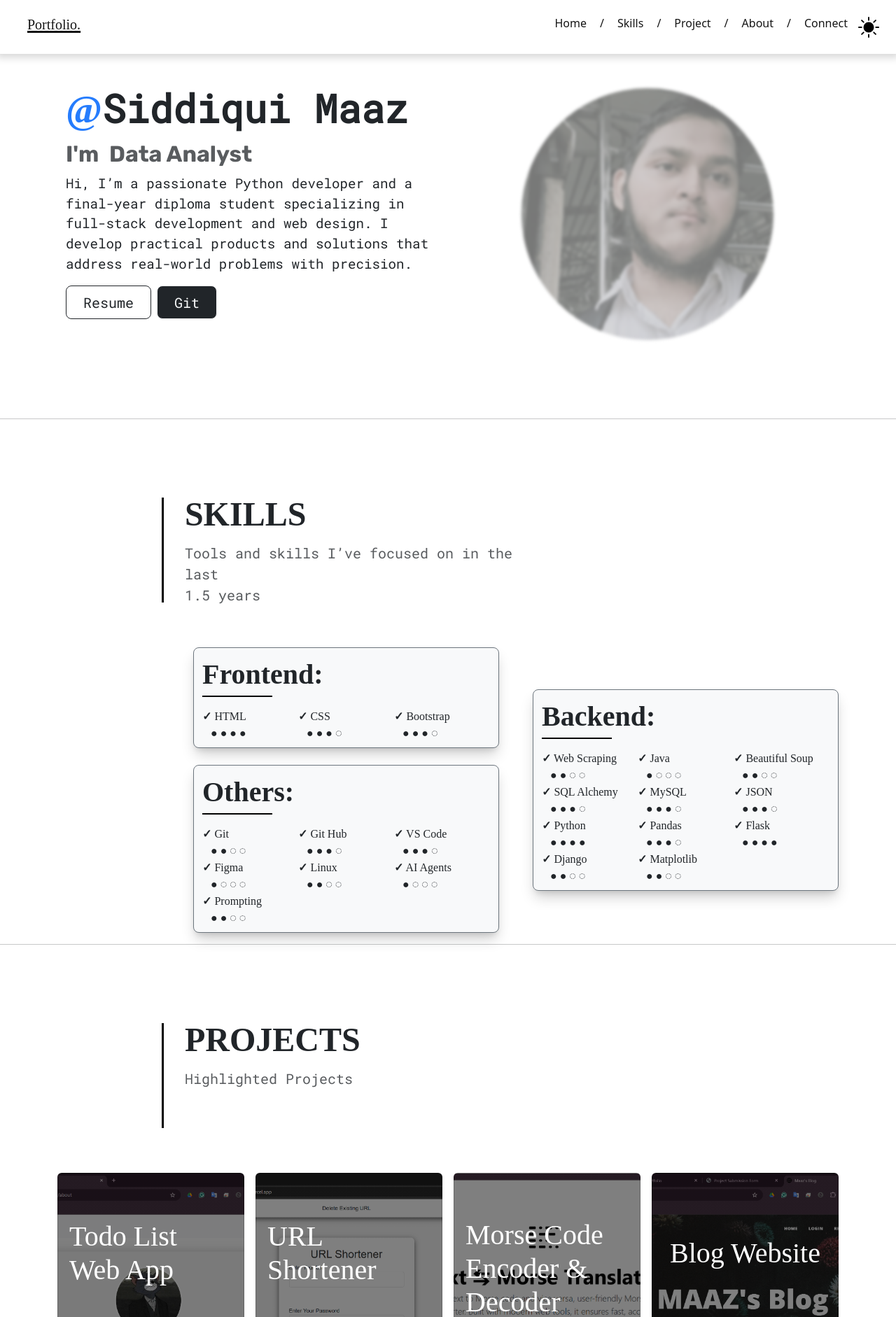
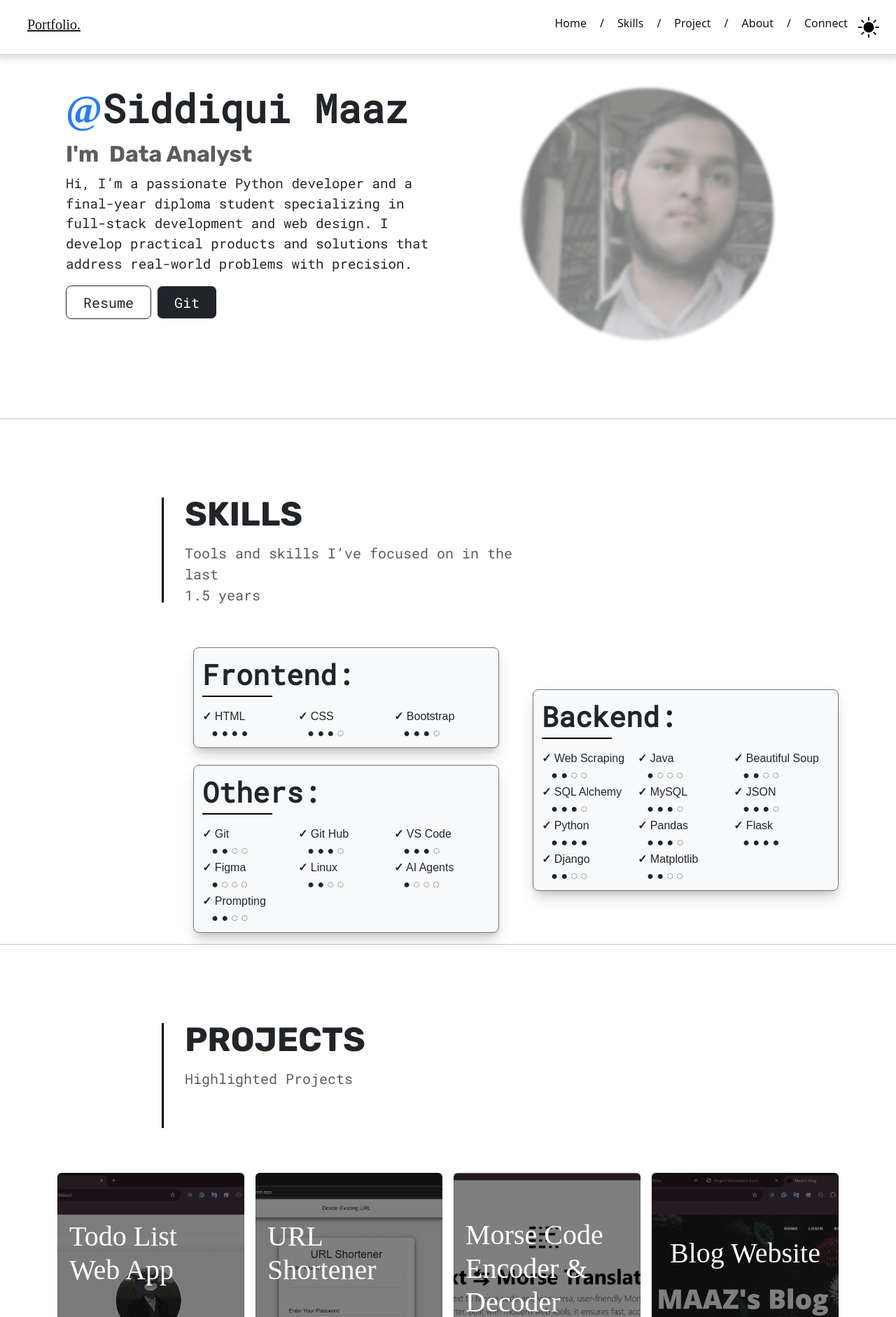
Before and after one commit to maazsiddiqui79/PORTFOLIO, a Flask app: page / in a window 1280 px wide. Shown: the top 1882 px of the page at 70% size. Run offline with Flask 3, Linux system fonts and the light colour scheme; data comes from the database, SQL or seed files in the repository; some libraries are stand-ins or nearby versions.

Commit message:
Font Style Changed

```diff
--- a/api/templates/about.html
+++ b/api/templates/about.html
@@ -1,8 +1,8 @@
 <section class="container col-xl-8">
   <div class="row py-lg-5">
     <div class="container col-xl-8 mt-5 headingborder"
-      style="font-family: Roboto Mono;">
-      <h3 class="display-5 fw-bolder lh-1 mb-3" style="font-family: Rubik bold">
+      style="font-family: 'Roboto Mono', monospace">
+      <h3 class="display-5 fw-bolder lh-1 mb-3" style="font-family: 'Rubik', sans-serif">
         ABOUT
       </h3>
       <p class="lead">A Glimpse Into My Journey</p>
@@ -10,10 +10,10 @@
   </div>
 </section>
 
-<br>
+
 <main>
 
-  <div class="container  col-12 col-md-12 col-lg-10 p-5 darkmode " style="font-family: Rubik bold;font-size:large;">
+  <div class="container  col-12 col-md-12 col-lg-10 p-5 darkmode " style="font-family: 'Montserrat', sans-serif;font-size:large;">
     <div class="row justify-content-center">
       <div class="g-2">
 
--- a/api/templates/backend.html
+++ b/api/templates/backend.html
@@ -1,17 +1,11 @@
-<main
-  style="
-    font-family: system-ui, -apple-system, BlinkMacSystemFont, 'Segoe UI',
-      Roboto, Oxygen, Ubuntu, Cantarell, 'Open Sans', 'Helvetica Neue',
-      sans-serif;
-  "
->
+<main style="font-family:  sans-serif;">
   <div
-    class="album py-2 skillsdarkmode w-100 border border-secondary rounded-3 mx-auto"style="font-family: Rubik bold;"
+    class="album py-2 skillsdarkmode w-100 border border-secondary rounded-3 mx-auto"
   >
     <div class="container">
       <p
         class="fs-1 fw-bold skillsubheadingborder"
-
+        style="font-family: 'Roboto Mono', monospace"
       >
         Backend:
       </p>
--- a/api/templates/base.html
+++ b/api/templates/base.html
@@ -108,9 +108,9 @@
           >
             <h5
               style="
-                font-family: Rubik bold;
+                font-family: Times new roman;
                 text-decoration: underline;
-                text-decoration-thickness: 3px;
+                text-decoration-thickness: 2px;
               "
             >
               Portfolio.
--- a/api/templates/connect.html
+++ b/api/templates/connect.html
@@ -37,11 +37,11 @@
   <div class="row py-lg-5">
     <div
       class="container col-xl-8 mt-5 headingborder"
-      style="font-family: Roboto Mono"
+      style="font-family: 'Roboto Mono', monospace"
     >
       <h3
         class="display-5 fw-bolder darkmodeheader lh-1 mb-3"
-        style="font-family: Rubik bold"
+        style="font-family: 'Rubik', sans-serif"
       >
         CONNECT
       </h3>
@@ -63,7 +63,7 @@
     <div class="row row-cols- row-cols-sm-12 row-cols-lg-7 row-cols-md-12 g-3">
       <h3
         class="container display-6 pt-5 fw-bolder lh-1 mb-3"
-        style="font-family: 'Cambria'"
+        style="font-family: 'Montserrat', sans-serif"
       >
         Let’s Start a Conversation
       </h3>
@@ -135,7 +135,7 @@
         </div>
         <div class="mb-3">
           <label for="msg" class="form-label"
-            ><strong style="font-family: Rubik bold">Message</strong></label
+            ><strong style="font-family: 'Rubik', sans-serif">Message</strong></label
           ><br />
           <textarea
             name="msg"
@@ -158,28 +158,29 @@
           <div class="card-body d-flex flex-column justify-content-center">
             <h3
               class="wrapper mb-4 text-center contact-box contactdetail-in-darkmode"
-              style="font-family: Rubik bold"
+              style="font-family: 'Rubik', sans-serif"
             >
               Reach Out Directly
             </h3>
 
-            <div class="row justify-content-center text-center">
+            <div class="row justify-content-center text-center"
+            >
               <!-- Left Column -->
               <div class="col-md-6 mb-3">
                 <p
                   class="contact-box contactdetail-in-darkmode"
-                  style="font-family: Roboto Mono"
+                  style="font-family: 'Montserrat', sans-serif"
                 >
-                  <strong style="font-family: Rubik bold">📞 Phone:</strong>
+                  <strong style="font-family: 'Rubik', sans-serif">📞 Phone:</strong>
                   <a href="tel:+918850281310" class="text-decoration-none"
                     >+91 88502 81310</a
                   >
                 </p>
                 <p
                   class="contact-box contactdetail-in-darkmode"
-                  style="font-family: Roboto Mono"
+                  style="font-family: 'Montserrat', sans-serif"
                 >
-                  <strong style="font-family: Rubik bold"
+                  <strong style="font-family: 'Rubik', sans-serif"
                     ><svg
                       xmlns="http://www.w3.org/2000/svg"
                       width="33"
@@ -209,9 +210,9 @@
               <div class="col-md-6 mb-3">
                 <p
                   class="contact-box contactdetail-in-darkmode"
-                  style="font-family: Roboto Mono"
+                  style="font-family: 'Montserrat', sans-serif"
                 >
-                  <strong style="font-family: Rubik bold"
+                  <strong style="font-family: 'Rubik', sans-serif"
                     ><svg
                       xmlns="http://www.w3.org/2000/svg"
                       width="33"
@@ -235,9 +236,9 @@
                 </p>
                 <p
                   class="contact-box contactdetail-in-darkmode"
-                  style="font-family: Roboto Mono"
+                  style="font-family: 'Montserrat', sans-serif"
                 >
-                  <strong style="font-family: Rubik bold">📍 Location:</strong>
+                  <strong style="font-family: 'Rubik', sans-serif">📍 Location:</strong>
                   Mumbai, Maharashtra, India
                 </p>
               </div>
@@ -250,8 +251,8 @@
 </div>
 
 <div class="album py-5">
-  <div class="container" style="font-family: Roboto Mono">
-    <h2 class="dispaly-3 wrapper text-center">Connect with Me</h2>
+  <div class="container" style="font-family: 'Rubik', sans-serif">
+    <h2 class="dispaly-3 wrapper text-center text-decoration-underline">Connect with Me</h2>
     <div
       class="wrapper d-flex flex-column flex-md-row justify-content-center align-items-center mb-3"
     >
--- a/api/templates/experience.html
+++ b/api/templates/experience.html
@@ -1,20 +1,27 @@
 <section class="container col-xl-8">
   <div class="row py-lg-5">
-    <div class="container col-xl-8 mt-5 headingborder"
-      style="font-family: Roboto Mono;">
-      <h3 class="display-5 fw-bolder darkmodeheader lh-1 mb-3" style="font-family: Rubik bold">
+    <div
+      class="container col-xl-8 mt-5 headingborder"
+      style="font-family: 'Roboto Mono', monospace"
+    >
+      <h3
+        class="display-5 darkmodeheader fw-bolder lh-1 mb-3"
+        style="font-family: 'Rubik', sans-serif"
+      >
         EXPERIENCE
       </h3>
-      <p class="lead darkmodesubheading">Practical Exposure & Professional Journey</p>
+      <p class="lead darkmodesubheading">
+        Practical Exposure & Professional Journey
+      </p>
     </div>
   </div>
 </section>
 
-<br>
+
 <main>
 
   <div class="container darkmode col-12 col-md-12 col-lg-10 p-5 x"
-    style="font-family: Rubik bold;font-size:large">
+    style="font-family: 'Montserrat', sans-serif;font-size:large;">
     <div class="row justify-content-center">
       <div class="g-2">
 
--- a/api/templates/frontend.html
+++ b/api/templates/frontend.html
@@ -1,16 +1,10 @@
-<main
-  style="
-    font-family: system-ui, -apple-system, BlinkMacSystemFont, 'Segoe UI',
-      Roboto, Oxygen, Ubuntu, Cantarell, 'Open Sans', 'Helvetica Neue',
-      sans-serif;
-  "
->
+<main style="font-family:  sans-serif;">
   <div
     class="album py-2 skillsdarkmode w-100 border border-secondary rounded-3 mx-auto"
-    style="font-family: Rubik bold"
+
   >
     <div class="container">
-      <p class="fs-1 fw-bold skillsubheadingborder">Frontend:</p>
+      <p class="fs-1 fw-bold skillsubheadingborder" style="font-family: 'Roboto Mono', monospace">Frontend:</p>
       <div class="skills-grid">
         <div>
           <span class="fs-6 fw-bold">✓</span> HTML <br />&nbsp;&nbsp;&nbsp;● ● ●
--- a/api/templates/index.html
+++ b/api/templates/index.html
@@ -146,10 +146,10 @@ block body %} {% block head %}
 <hr />
 <section class="container col-xl-8">
   <div class="row py-lg-5">
-    <div class="container col-xl-8 mt-5 headingborder" style="font-family: Roboto Mono">
+    <div class="container col-xl-8 mt-5 headingborder" style="font-family: 'Roboto Mono', monospace">
       <h3
         class="display-5 fw-bolder darkmodeheader lh-1 mb-3 "
-        style="font-family: rubik-bold"
+        style="font-family: 'Rubik', sans-serif"
       >
         DEPLOYED PROJECT
       </h3>
@@ -220,13 +220,12 @@ block body %} {% block head %}
   <div class="row py-lg-5">
     <div
       class="container col-xl-8 mt-5 headingborder"
-      style="
-        font-family: Roboto Mono;
-      "
+
+      style="font-family: 'Roboto Mono', monospace"
     >
       <h3
         class="display-5 fw-bolder darkmodeheader lh-1 mb-3"
-        style="font-family: Rubik bold"
+        style="font-family:  sans-serif;"
       >
         TRACK
       </h3>
@@ -238,19 +237,19 @@ block body %} {% block head %}
   <div class="container py-4">
     <div class="row justify-content-center text-center">
       <div class="container darkmode">
-        <div class="row text-center" style="font-family: Roboto Mono">
+        <div class="row text-center" style="font-family: 'Roboto Mono', monospace">
           <div class="stats-hover col-12 col-md-4 border shadow-lg p-4 ">
-            Project Built
+            <strong>Project Built</strong>
             <hr />
             +75
           </div>
           <div class="stats-hover col-12 col-md-4 border shadow-lg p-4 ">
-            Deployed
+            <strong>Deployed</strong>
             <hr />
             +6
           </div>
           <div class="stats-hover col-12 col-md-4 border shadow-lg p-4 ">
-            GUI Application
+            <strong>GUI Application</strong>
             <hr />
             +7
           </div>
--- a/api/templates/others.html
+++ b/api/templates/others.html
@@ -1,10 +1,10 @@
 <main
-  style="font-family: Rubik bold;">
+  style="font-family:  sans-serif;">
   <div class="album py-2 skillsdarkmode w-100 border border-secondary rounded-3 mx-auto">
 
 
     <div class="container">
-      <p class="fs-1 fw-bold skillsubheadingborder" >Others:</p>
+      <p class="fs-1 fw-bold skillsubheadingborder" style="font-family: 'Roboto Mono', monospace" >Others:</p>
 
 
       <div class="skills-grid fs-6 " >
--- a/api/templates/projects.html
+++ b/api/templates/projects.html
@@ -1,8 +1,8 @@
 <section class="container col-xl-8">
   <div class="row py-lg-5">
     <div class="darkmodeheader container col-xl-8 mt-5 headingborder"
-      style="font-family: Roboto Mono;">
-      <h3 class="display-5 fw-bolder lh-1 mb-3" style="font-family: Rubik bold">
+      style="font-family: 'Roboto Mono', monospace">
+      <h3 class="display-5 fw-bolder lh-1 mb-3" style="font-family: 'Rubik', sans-serif">
         PROJECTS
       </h3>
       <p class="lead darkmodesubheading">Highlighted Projects</p>
--- a/api/templates/skills.html
+++ b/api/templates/skills.html
@@ -2,11 +2,11 @@
   <div class="row py-lg-5">
     <div
       class="container col-xl-8 mt-5 headingborder"
-      style="font-family: Roboto Mono"
+      style="font-family: 'Roboto Mono', monospace"
     >
       <h3
         class="display-5 darkmodeheader fw-bolder lh-1 mb-3"
-        style="font-family: Rubik bold"
+        style="font-family: 'Rubik', sans-serif"
       >
         SKILLS
       </h3>
```
